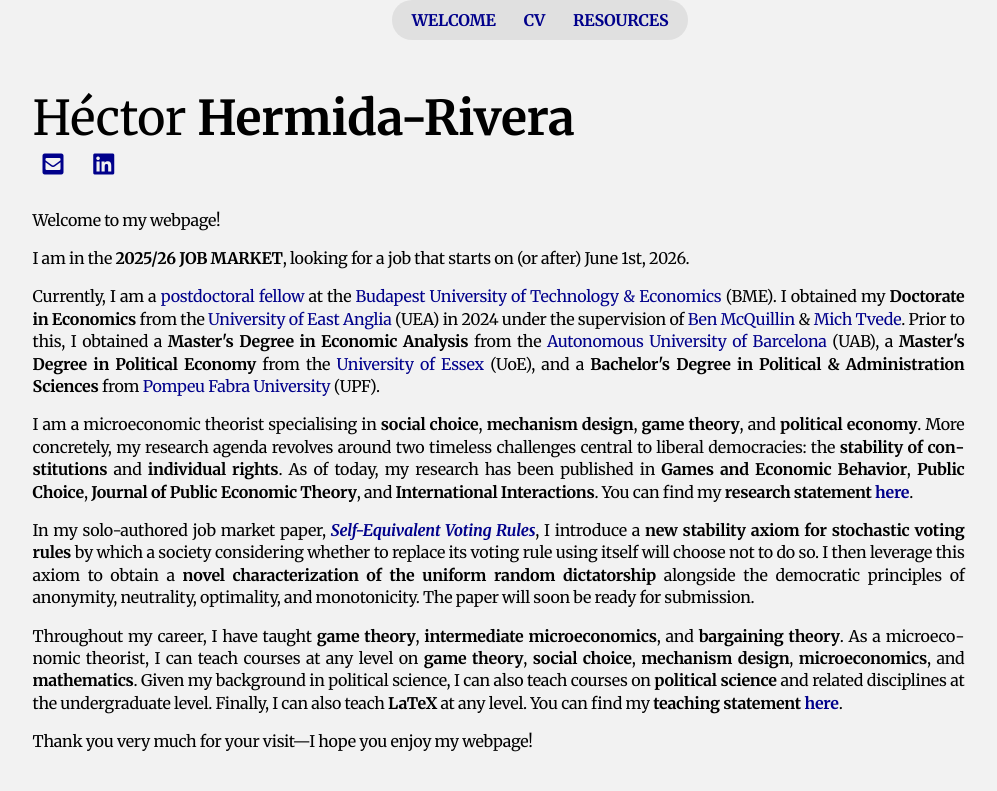
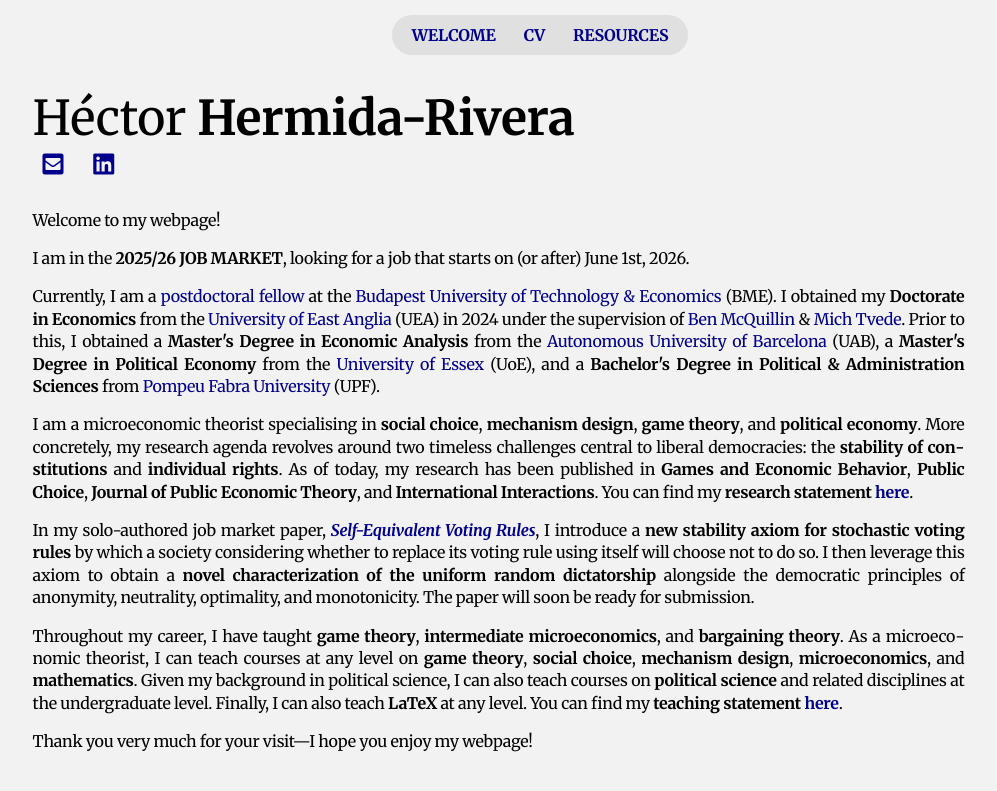
Before and after one commit to HectorHermidaRivera/hectorhermidarivera.github.io, a Jekyll site: the page built from index.md, in a window 1280 px wide. Shown: the top 791 px of the page, without its empty margins (100-1097 px from the left). Built offline with Jekyll 4.4.1, drawn with Linux system fonts in a browser that asks for light colours; a style sheet for code colours, icons or effects is not loaded.

Commit message:
Update style.css

```diff
--- a/assets/css/style.css
+++ b/assets/css/style.css
@@ -37,7 +37,7 @@ body {
   width: 100%;
   display: flex;
   justify-content: center;  /* centers the pill horizontally */
-  padding: 0;               /* remove padding outside the pill */
+  padding-top: 15px;               /* remove padding outside the pill */
   background-color: transparent; /* make top bar itself invisible */
   border-bottom: none;      /* remove the line */
   z-index: 999;
```
